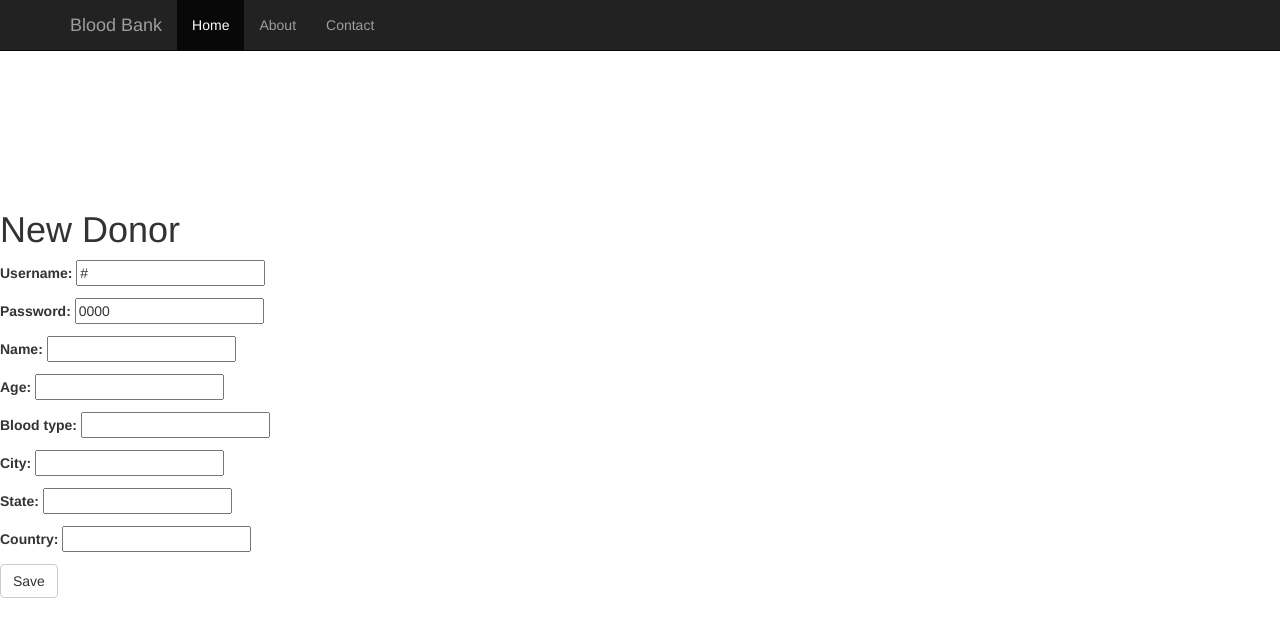
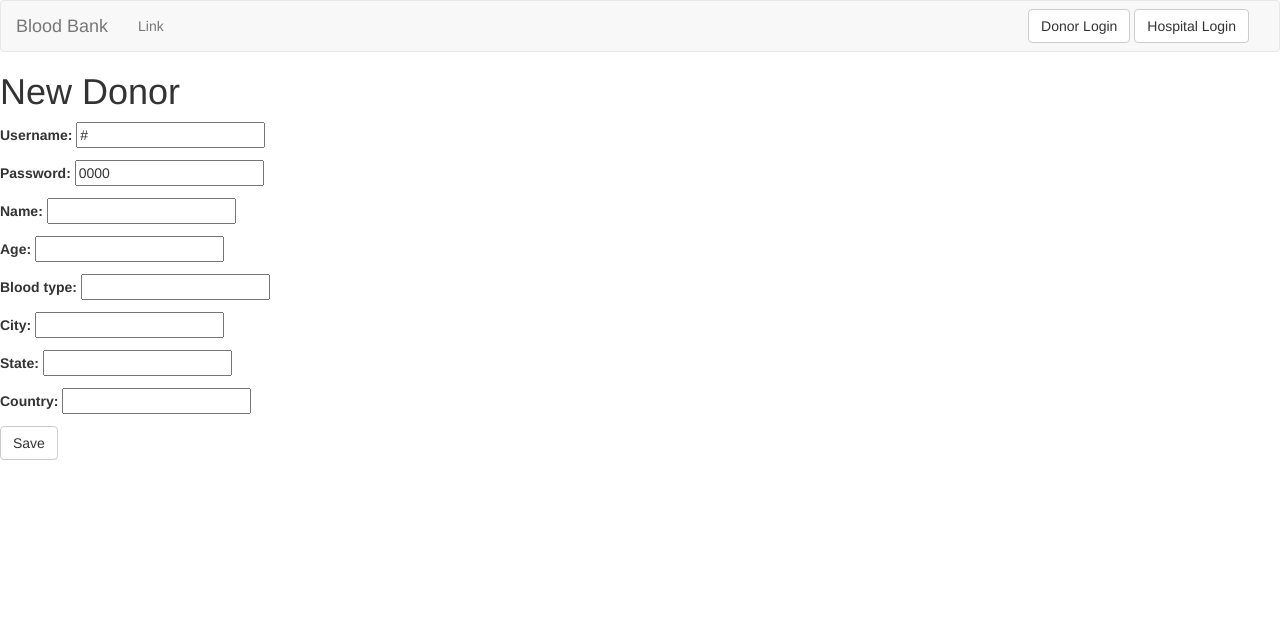
Before and after one commit to sidn77/Blood-Bank, a Django app: page /donor/new in a window 1280 px wide. Shown: the top 637 px of the page. Run offline with Django 3.2, Linux system fonts and the light colour scheme; some libraries are stand-ins or nearby versions.

Commit message:
"commit before merge"

```diff
--- a/vampire/templates/donor/base.html
+++ /dev/null
@@ -1,81 +0,0 @@
-<!DOCTYPE html>
-{% load staticfiles %}
-<html lang="en">
-  <head>
-    <meta charset="utf-8">
-    <meta http-equiv="X-UA-Compatible" content="IE=edge">
-    <meta name="viewport" content="width=device-width, initial-scale=1">
-    <!-- The above 3 meta tags *must* come first in the head; any other head content must come *after* these tags -->
-    <meta name="description" content="">
-    <meta name="author" content="">
-    <link rel="icon" href="../../favicon.ico">
-
-    <title>Donor</title>
-
-    <!-- Bootstrap core CSS -->
-    <link href="https://maxcdn.bootstrapcdn.com/bootstrap/3.3.6/css/bootstrap.min.css" rel="stylesheet">
-
-    <!-- IE10 viewport hack for Surface/desktop Windows 8 bug -->
-    <link href="../../assets/css/ie10-viewport-bug-workaround.css" rel="stylesheet">
-
-    <!-- Custom styles for this template -->
-    <link href="{% static 'css/donor_home.css' %}" type="text/css" rel="stylesheet">
-
-    <!-- Just for debugging purposes. Don't actually copy these 2 lines! -->
-    <!--[if lt IE 9]><script src="../../assets/js/ie8-responsive-file-warning.js"></script><![endif]-->
-    <script src="../../assets/js/ie-emulation-modes-warning.js"></script>
-
-    <!-- HTML5 shim and Respond.js for IE8 support of HTML5 elements and media queries -->
-    <!--[if lt IE 9]>
-      <script src="https://oss.maxcdn.com/html5shiv/3.7.2/html5shiv.min.js"></script>
-      <script src="https://oss.maxcdn.com/respond/1.4.2/respond.min.js"></script>
-    <![endif]-->
-  </head>
-
-  <body>
-
-    <nav class="navbar navbar-inverse navbar-fixed-top">
-      <div class="container">
-        <div class="navbar-header">
-          <button type="button" class="navbar-toggle collapsed" data-toggle="collapse" data-target="#navbar" aria-expanded="false" aria-controls="navbar">
-            <span class="sr-only">Toggle navigation</span>
-            <span class="icon-bar"></span>
-            <span class="icon-bar"></span>
-            <span class="icon-bar"></span>
-          </button>
-          <a class="navbar-brand" href="#">Blood Bank</a>
-        </div>
-        <div id="navbar" class="collapse navbar-collapse">
-          <ul class="nav navbar-nav">
-            <li class="active"><a href="#">Home</a></li>
-            <li><a href="#about">About</a></li>
-            <li><a href="#contact">Contact</a></li>
-          </ul>
-        </div><!--/.nav-collapse -->
-      </div>
-    </nav>
-
-    <div class="container">
-
-      <div class="starter-template">
-        <h1></h1>
-        <p class="lead"></p>
-      </div>
-
-    </div><!-- /.container -->
-
-
-    <!-- Bootstrap core JavaScript
-    ================================================== -->
-    <!-- Placed at the end of the document so the pages load faster -->
-    <script src="https://ajax.googleapis.com/ajax/libs/jquery/1.11.3/jquery.min.js"></script>
-    <script>window.jQuery || document.write('<script src="../../assets/js/vendor/jquery.min.js"><\/script>')</script>
-    <script src="https://maxcdn.bootstrapcdn.com/bootstrap/3.3.6/js/bootstrap.min.js"></script>
-    <!-- IE10 viewport hack for Surface/desktop Windows 8 bug -->
-    <script src="../../assets/js/ie10-viewport-bug-workaround.js"></script>
-    <div>
-        {% block content %}
-        {% endblock %}
-    </div>
-  </body>
-</html>
--- a/vampire/templates/donor/donor_edit.html
+++ b/vampire/templates/donor/donor_register.html
@@ -1,4 +1,4 @@
-{% extends 'donor/base.html' %}
+{% extends 'vampire/base.html' %}
 {% load staticfiles %}
 {% block content %}
 
--- a/vampire/templates/vampire/base.html
+++ b/vampire/templates/vampire/base.html
@@ -36,7 +36,7 @@
 
             <ul class="navbar-form navbar-right">
                 <div class="form-group">
-                    <button type="submit" class="btn btn-default" onclick="location.href='{%url 'donor:donor_home' %}'">Donor Login</button>
+                    <button type="submit" class="btn btn-default" onclick="location.href='{%url 'donor:donor_login' %}'">Donor Login</button>
                     <button type="submit" class="btn btn-default" onclick="location.href='{%url 'hospital_login' %}'">Hospital Login</button>
                 </div>
             </ul>
--- a/vampire/templates/vampire/home.html
+++ b/vampire/templates/vampire/home.html
@@ -32,7 +32,7 @@
         </p>
 
         <div class="login-register-container">
-            <button type="button" class="btn btn-default register-btn"> Register a Blood Bank</button>
+            <button type="button" class="btn btn-default register-btn" onclick="location.href='{% url 'donor:donor_new' %}'">Register a Donor</button>
         </div>
     </div>
 </div>
--- a/vampire/urls.py
+++ b/vampire/urls.py
@@ -2,6 +2,7 @@ from django.conf.urls import url
 from . import views
 
 urlpatterns = [
+    url(r'login$', views.donor_login, name='donor_login'),
     url(r'new$', views.donor_new, name='donor_new'),
     url(r'^home$', views.donor_home, name='donor_home'),
 
--- a/vampire/views.py
+++ b/vampire/views.py
@@ -4,12 +4,14 @@ from .models import *
 from .forms import *
 from django.shortcuts import redirect
 from django.contrib.auth.models import User
+from django.contrib.auth.decorators import login_required
 
 
 def home(request):
     return render(request, 'vampire/home.html')
 
 # DONOR VIEWS ---
+@login_required(login_url='/donor/login')
 def donor_home(request):
     return render(request, 'donor/donor_home.html')
 
@@ -37,7 +39,7 @@ def donor_new(request):
     else:
         dform = DonorForm()
         aform = AddressForm()
-    return render(request, 'donor/donor_edit.html', {'donor_form': dform, 'address_form': aform})
+    return render(request, 'donor/donor_register.html', {'donor_form': dform, 'address_form': aform})
 
 def donor_edit(request, donor_id):
     donor = get_object_or_404(Donor, pk=donor_id)
@@ -48,7 +50,10 @@ def donor_edit(request, donor_id):
             return redirect('donor_detail', donor_id=donor.pk)
     else:
         form = DonorForm(instance=donor)
-    return render(request, 'donor/donor_edit.html', {'form': DonorForm})
+    return render(request, 'donor/donor_register.html', {'form': DonorForm})
+
+def donor_login(request):
+    return render(request, 'donor/donor_login.html')
 
 # HOSPITAL VIEWS
 def hospital_login(request):
@@ -72,5 +77,6 @@ def hospital_register(request):
 
     return render(request, 'hospital/hospital_register.html', {'form': form})
 
+@login_required(login_url='/hospital/login')
 def hospital_home(request):
-    return render(request, 'hospital/home')
+    return render(request, 'hospital/hospital_home.html')
```
Also changed, not shown: vampire/templates/donor/donor_home.html (+14 -55 lines), vampire/templates/donor/donor_login.html (added, +33 -0 lines).
